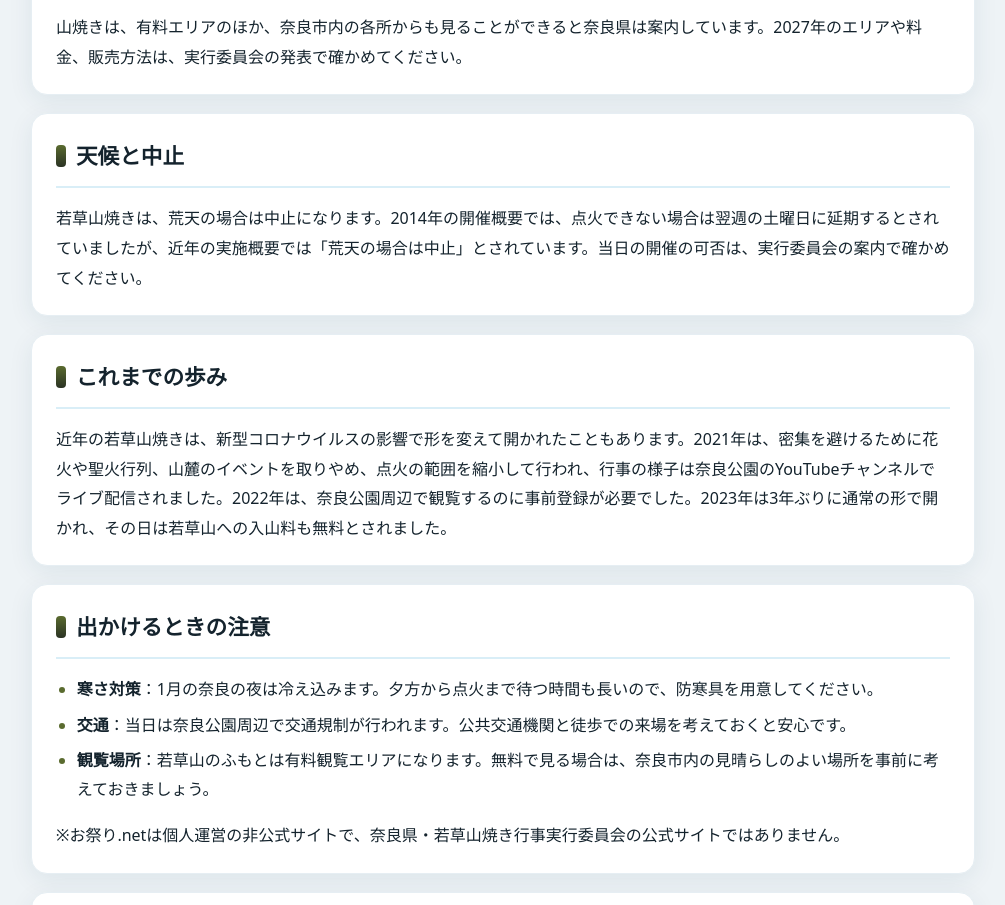
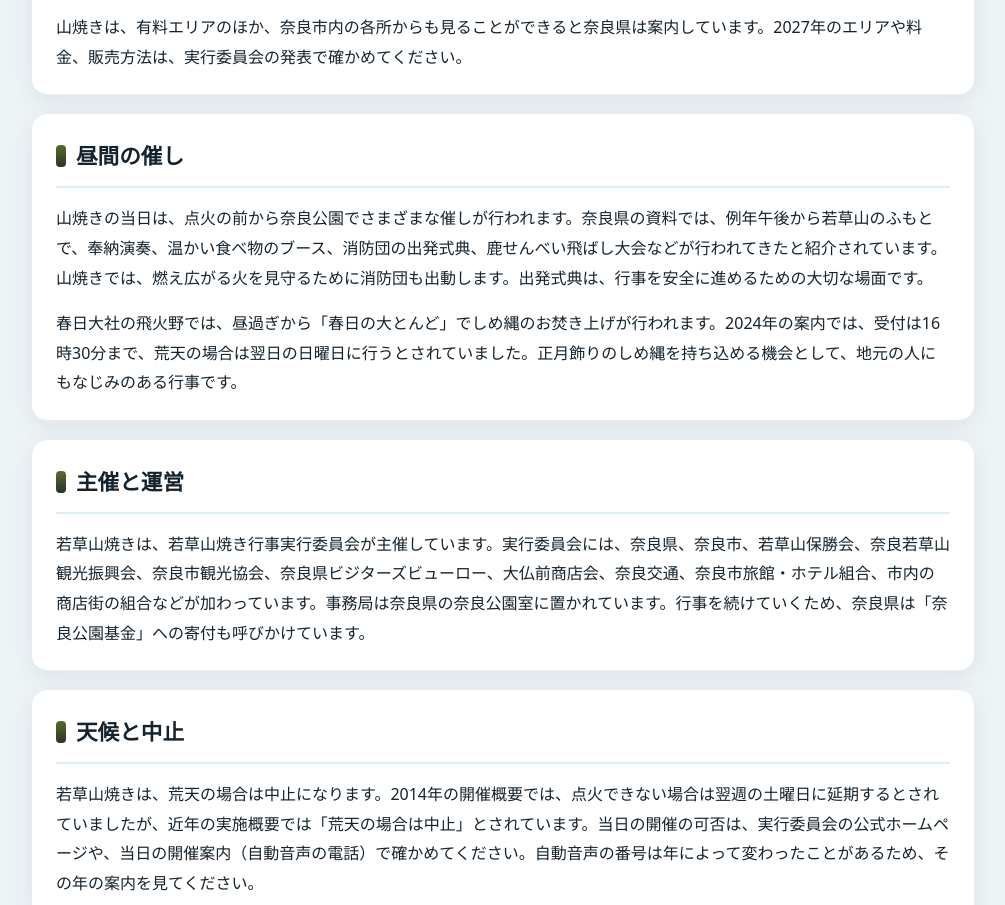
Before and after one commit to chinanago38/omatsuri-net, a plain HTML site: page matsuri/wakakusa/index.html in a window 1280 px wide. Shown: the part 2572-3477 px from the top of the page, without its empty margins (137-1142 px from the left). Drawn offline with Linux system fonts and the light colour scheme.

Commit message:
Expand Wakakusa Yamayaki page past 3000 chars (daytime events, organizers)
Co-Authored-By: Claude Opus 5.5 <noreply@anthropic.com>
Claude-Session: https://claude.ai/code/session_01RwBs7PFCKHvnYn9sWqWJkh

```diff
--- a/matsuri/wakakusa/index.html
+++ b/matsuri/wakakusa/index.html
@@ -55,8 +55,13 @@
 <li><strong>奈良公園バスターミナル屋上</strong>：屋上から若草山を眺められる観覧場所です。</li>
 </ul>
 <p>山焼きは、有料エリアのほか、奈良市内の各所からも見ることができると奈良県は案内しています。2027年のエリアや料金、販売方法は、実行委員会の発表で確かめてください。</p></section>
+<section class="block"><h2>昼間の催し</h2>
+<p>山焼きの当日は、点火の前から奈良公園でさまざまな催しが行われます。奈良県の資料では、例年午後から若草山のふもとで、奉納演奏、温かい食べ物のブース、消防団の出発式典、鹿せんべい飛ばし大会などが行われてきたと紹介されています。山焼きでは、燃え広がる火を見守るために消防団も出動します。出発式典は、行事を安全に進めるための大切な場面です。</p>
+<p>春日大社の飛火野では、昼過ぎから「春日の大とんど」でしめ縄のお焚き上げが行われます。2024年の案内では、受付は16時30分まで、荒天の場合は翌日の日曜日に行うとされていました。正月飾りのしめ縄を持ち込める機会として、地元の人にもなじみのある行事です。</p></section>
+<section class="block"><h2>主催と運営</h2>
+<p>若草山焼きは、若草山焼き行事実行委員会が主催しています。実行委員会には、奈良県、奈良市、若草山保勝会、奈良若草山観光振興会、奈良市観光協会、奈良県ビジターズビューロー、大仏前商店会、奈良交通、奈良市旅館・ホテル組合、市内の商店街の組合などが加わっています。事務局は奈良県の奈良公園室に置かれています。行事を続けていくため、奈良県は「奈良公園基金」への寄付も呼びかけています。</p></section>
 <section class="block"><h2>天候と中止</h2>
-<p>若草山焼きは、荒天の場合は中止になります。2014年の開催概要では、点火できない場合は翌週の土曜日に延期するとされていましたが、近年の実施概要では「荒天の場合は中止」とされています。当日の開催の可否は、実行委員会の案内で確かめてください。</p></section>
+<p>若草山焼きは、荒天の場合は中止になります。2014年の開催概要では、点火できない場合は翌週の土曜日に延期するとされていましたが、近年の実施概要では「荒天の場合は中止」とされています。当日の開催の可否は、実行委員会の公式ホームページや、当日の開催案内（自動音声の電話）で確かめてください。自動音声の番号は年によって変わったことがあるため、その年の案内を見てください。</p></section>
 <section class="block"><h2>これまでの歩み</h2>
 <p>近年の若草山焼きは、新型コロナウイルスの影響で形を変えて開かれたこともあります。2021年は、密集を避けるために花火や聖火行列、山麓のイベントを取りやめ、点火の範囲を縮小して行われ、行事の様子は奈良公園のYouTubeチャンネルでライブ配信されました。2022年は、奈良公園周辺で観覧するのに事前登録が必要でした。2023年は3年ぶりに通常の形で開かれ、その日は若草山への入山料も無料とされました。</p></section>
 <section class="block"><h2>出かけるときの注意</h2>
```
Also changed, not shown: tools/content/matsuri__wakakusa.html (+8 -1 lines).
